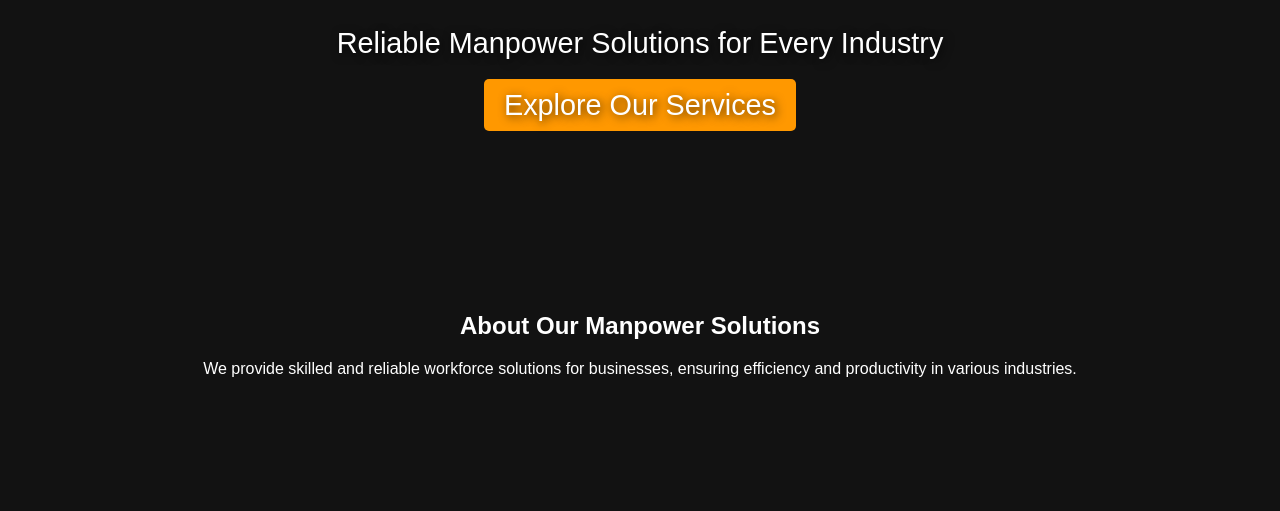
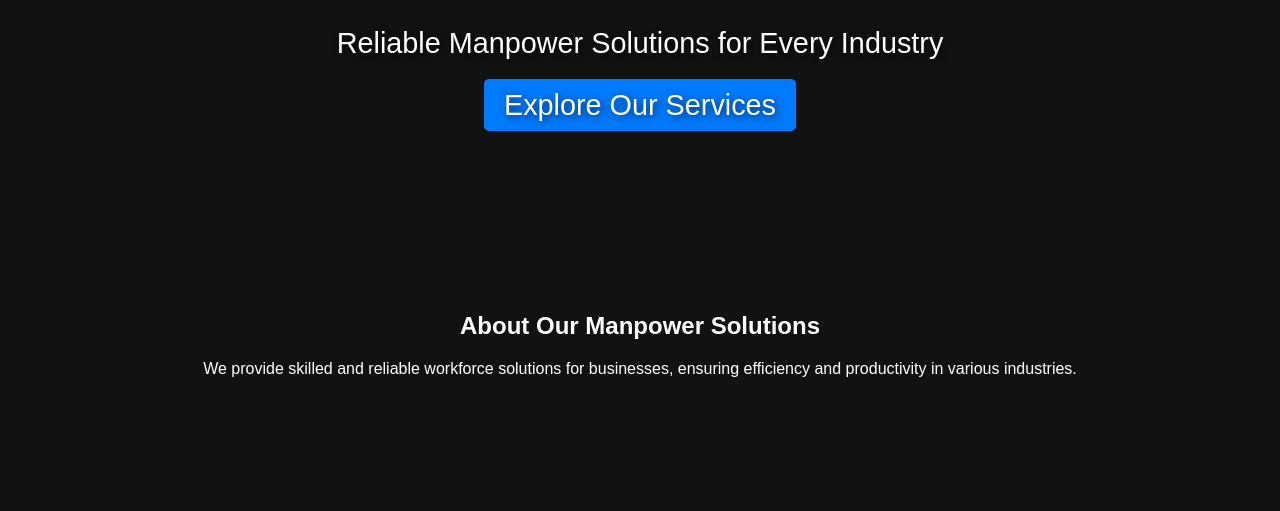
Before and after one commit to pratik11500/DevtriSeczone, a website: page manpower.html in a window 1280 px wide. Shown: the part 271-782 px from the top of the page. Drawn offline with Linux system fonts and the light colour scheme.

Commit message:
Update manpower.html

```diff
--- a/manpower.html
+++ b/manpower.html
@@ -47,7 +47,7 @@
             to { opacity: 1; }
         }
         .button {
-            background: #ff9800;
+            background: #007bff;
             color: white;
             padding: 10px 20px;
             text-decoration: none;
@@ -56,7 +56,7 @@
             transition: background 0.3s;
         }
         .button:hover {
-            background: #e68900;
+            background: #007bff;
         }
     </style>
 </head>
```
